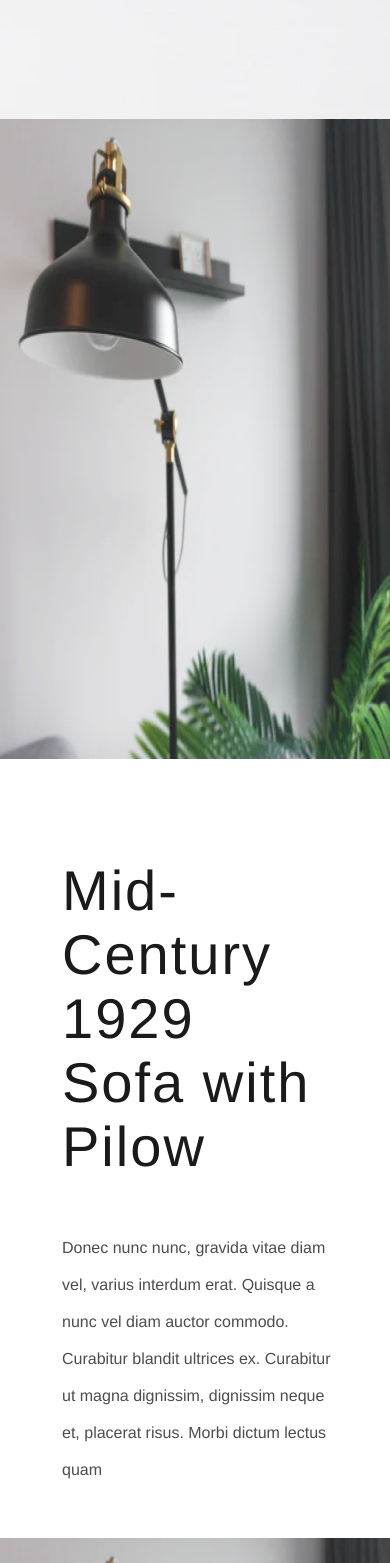
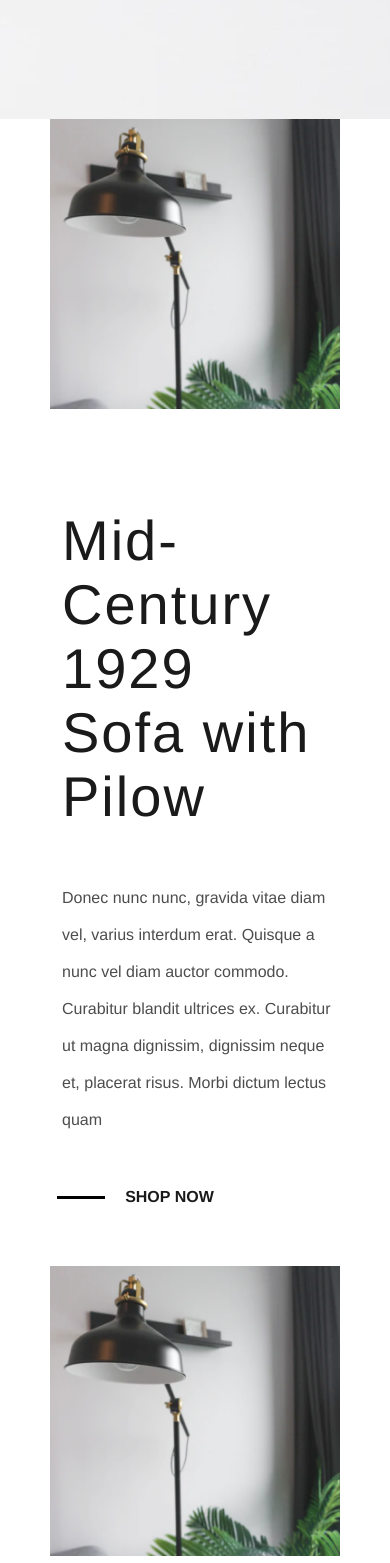
Before and after one commit to mindkeeper/spectrum-react, a React (Create React App) app: page / in a window 390 px wide. Shown: the part 985-2548 px from the top of the page. Built offline with nearby package versions, Linux system fonts and the light colour scheme.

Commit message:
responsive

```diff
--- a/src/components/card-home/CardHome.js
+++ b/src/components/card-home/CardHome.js
@@ -17,6 +17,10 @@ function CardHome() {
                     <div className="col-lg-6 col-md-12 col-sm-12">
                         <p className={`${css["home-name-product"]}`}>Mid-Century 1929 Sofa with Pilow</p>
                         <p className={`${css["home-desc-product"]}`}>Donec nunc nunc, gravida vitae diam vel, varius interdum erat. Quisque a nunc vel diam auctor commodo. Curabitur blandit ultrices ex. Curabitur ut magna dignissim, dignissim neque et, placerat risus. Morbi dictum lectus quam</p>
+                        <div className={`d-flex flex-row align-items-center ${css['content-rule']}`}>
+                            <div className={`${css["rules"]}`}></div>
+                            <p className={`${css["shop-now"]}`}>SHOP NOW</p>
+                        </div>
                     </div>
                 </div>
                 <div className="row d-flex flex-row-reverse">
@@ -26,6 +30,10 @@ function CardHome() {
                     <div className="col-lg-6 col-md-12 col-sm-12">
                         <p className={`${css["home-name-product"]}`}>Mid-Century 1929 Sofa with Pilow</p>
                         <p className={`${css["home-desc-product"]}`}>Donec nunc nunc, gravida vitae diam vel, varius interdum erat. Quisque a nunc vel diam auctor commodo. Curabitur blandit ultrices ex. Curabitur ut magna dignissim, dignissim neque et, placerat risus. Morbi dictum lectus quam</p>
+                        <div className={`d-flex flex-row align-items-center ${css['content-rule']}`}>
+                            <div className={`${css["rules"]}`}></div>
+                            <p className={`${css["shop-now"]}`}>SHOP NOW</p>
+                        </div>
                     </div>
                 </div>
             </div>
--- a/src/components/card-home/CardHome.module.css
+++ b/src/components/card-home/CardHome.module.css
@@ -29,12 +29,41 @@
     padding: 20px 35px 50px 50px;
 }
 
+.content-rule {
+    padding-left: 45px;
+    padding-bottom: 60px;
+}
+.rules {
+    border-bottom: 3px solid black;
+    width: 15%;
+}
+.shop-now {
+    margin-left: 20px;
+    font-family: 'Arimo';
+    font-style: normal;
+    font-weight: 700;
+    font-size: 16px;
+    line-height: 18px;
+    text-transform: uppercase;
+    color: #1A1A1A;
+    cursor: pointer;
+}
+
 
 @media only screen and (max-width: 768px) {
     .list-product-home-right {
-        padding-right: 0px !important;
+        padding-right: 50px !important;
+        padding-left: 50px !important;
+    }
+    .list-product-home-right > img{
+        height: 100%;
     }
     .list-product-home-left {
-        padding-left: 0px !important;
+        padding-left: 50px !important;
+        padding-right: 50px !important;
+    }
+
+    .list-product-home-left > img {
+        height: 100%;
     }
 }
```
